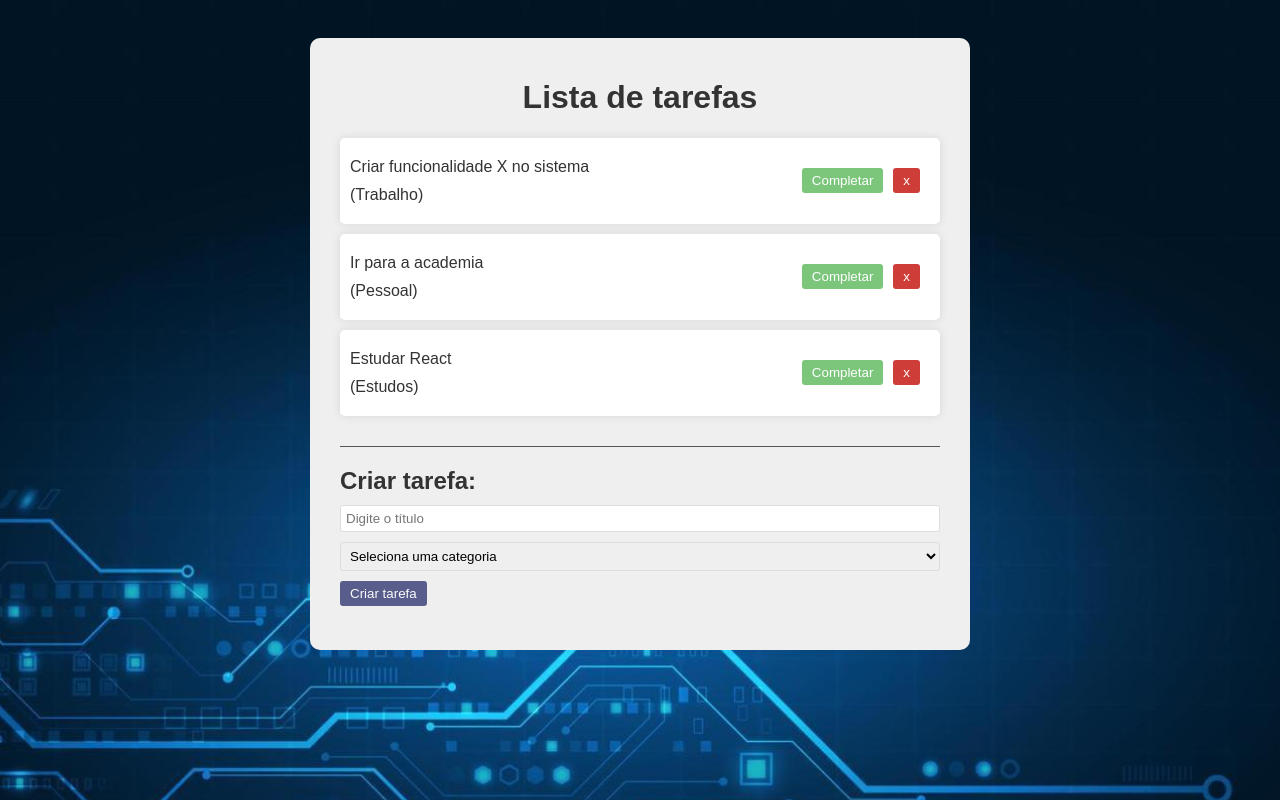
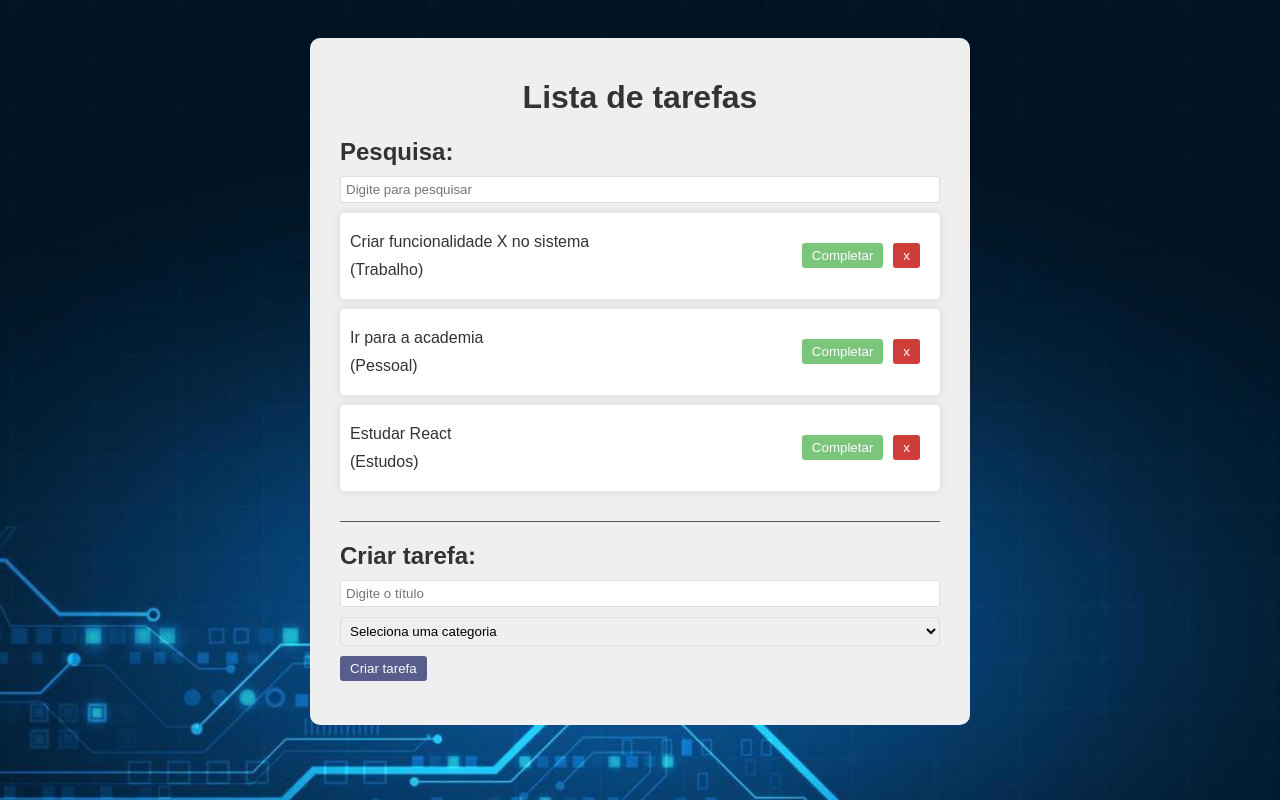
Before and after one commit to eduardobnhr/Todolist-react, a React (Vite) app in the folder todo/: page / in a window 1280 px wide. Shown: the top 800 px of the page. Built offline with nearby package versions, Linux system fonts and the light colour scheme.

Commit message:
changing component logic

```diff
--- a/todo/src/App.jsx
+++ b/todo/src/App.jsx
@@ -2,6 +2,7 @@ import { useState } from 'react';
 import Todo from './components/Todo';
 import './App.css';
 import TodoForm from './components/TodoForm';
+import Search from './components/Search';
 
 
 function App() {
@@ -19,7 +20,12 @@ function App() {
       category: "Estudos",
       isCompleted: false,
     },
-  ])
+  ]);
+
+
+  const [search, setSearch] = useState("");
+
+
   const addTodo = (text, category) => {
     const newTodos = [//recebe por spread todos os 'todos' atuais
       ...todos, {
@@ -35,12 +41,12 @@ function App() {
   //função para remover tarefas
   const removeTodo = (id) => {
     const newTodos = [...todos]
-    const filteredTodos = newTodos.filter(todo => todo.id !== id? todo: null);
+    const filteredTodos = newTodos.filter(todo => todo.id !== id ? todo : null);
     setTodos(filteredTodos);
   };
   const completeTodo = (id) => {
-    const newTodos=[...todos]
-    newTodos.map((todo)=>todo.id === id? todo.isCompleted = !todo.isCompleted : todo
+    const newTodos = [...todos]
+    newTodos.map((todo) => todo.id === id ? todo.isCompleted = !todo.isCompleted : todo
     );
     setTodos(newTodos);
   };
@@ -49,15 +55,21 @@ function App() {
   return (
     <div className="app">
       <h1>Lista de tarefas</h1>
+      <Search search={search} set={setSearch} />
       <div className="todo-list">
-        {todos.map((todo) => (
-          <Todo key={todo.id}
-          todo={todo}
-          removeTodo={removeTodo}
-          completeTodo={completeTodo}/>
-        ))}
+        {todos
+          .filter((todo) =>
+            todo.text.toLowerCase().includes(search.toLowerCase()))
+          .map((todo) => (
+            <Todo
+              key={todo.id}
+              todo={todo}
+              removeTodo={removeTodo}
+              completeTodo={completeTodo}
+               />
+          ))}
       </div>
-      <TodoForm addTodo={addTodo}/>
+      <TodoForm addTodo={addTodo} />
     </div>
   );
 
--- /dev/null
+++ b/todo/src/components/Search.jsx
@@ -0,0 +1,14 @@
+import React from 'react'
+
+const Search = ({ search, setSearch }) => {
+    return (
+    <div className='Search'>
+        <h2>Pesquisa:</h2>
+        <input type="text" value={search}
+            onChange={(e) => setSearch(e.target.value)}
+            placeholder='Digite para pesquisar' />
+    </div>
+  );
+};
+
+export default Search
```
